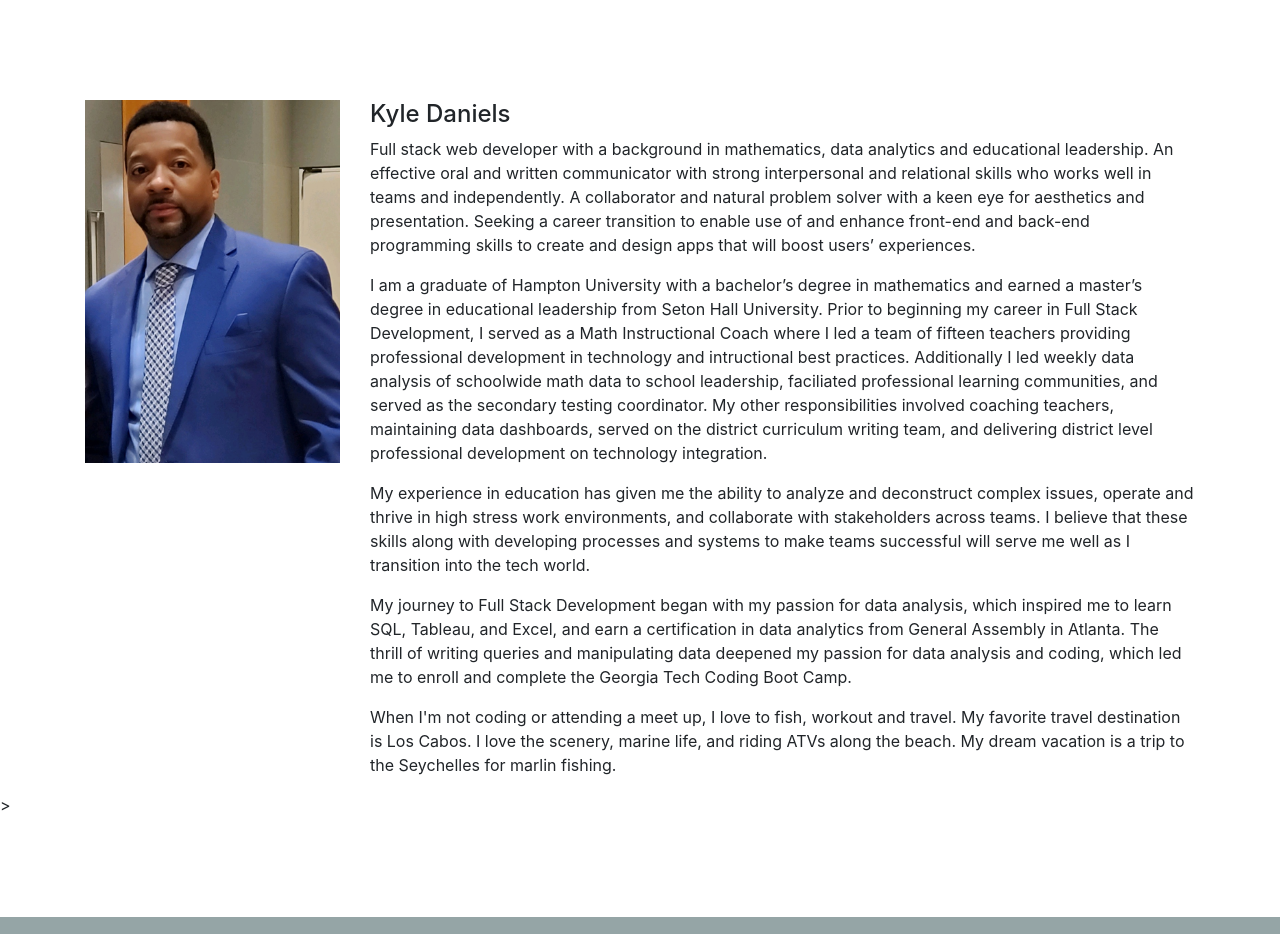
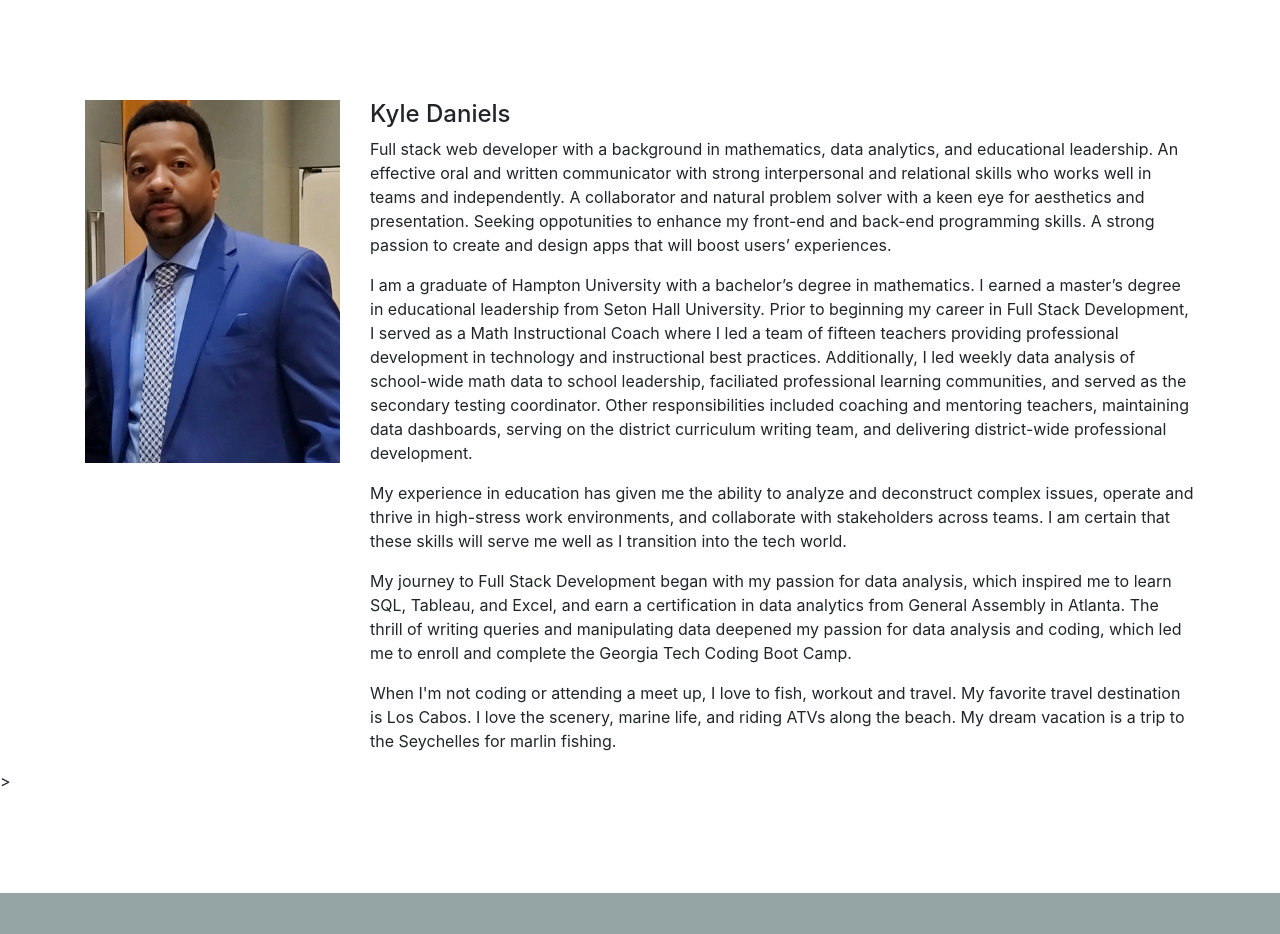
Before and after one commit to kyle67/UpdatedPortfolio, a plain HTML site: page index.html in a window 1280 px wide. Shown: the part 960-1894 px from the top of the page. Drawn offline with nearby package versions, Linux system fonts and the light colour scheme.

Commit message:
modified about me section

```diff
--- a/index.html
+++ b/index.html
@@ -90,20 +90,19 @@
 
             <h4>Kyle Daniels</h4>
 
-            <p>Full stack web developer with a background in mathematics, data analytics and educational leadership.
+            <p>Full stack web developer with a background in mathematics, data analytics, and educational leadership.
               An effective oral and written communicator with strong interpersonal and relational skills who works well in teams and independently.
-              A collaborator and natural problem solver with a keen eye for aesthetics and presentation.  Seeking a career transition to enable use
-               of and enhance front-end and back-end programming skills to create and design apps that will boost users’ experiences.</p>
-            <p> I am a graduate of Hampton University with a bachelor’s degree in mathematics and earned a master’s degree in
+              A collaborator and natural problem solver with a keen eye for aesthetics and presentation. Seeking oppotunities to
+              enhance my front-end and back-end programming skills. A strong passion to create and design apps that will boost users’ experiences. </p>
+            <p> I am a graduate of Hampton University with a bachelor’s degree in mathematics. I earned a master’s degree in
               educational leadership from Seton Hall University. Prior to beginning my career in Full Stack Development, I
               served as a Math Instructional Coach where I led a team of fifteen teachers providing professional development in technology
-              and intructional best practices. Additionally I led weekly data analysis of schoolwide math data to school leadership, faciliated
-              professional learning communities, and served as the secondary testing coordinator. My other responsibilities involved coaching teachers,
-              maintaining data dashboards, served on the district curriculum writing team, and delivering district level professional development on
-              technology integration.</p>
-              <p>My experience in education has given me the ability to analyze and deconstruct complex issues, operate and thrive in high stress work
-                environments, and collaborate with stakeholders across teams. I believe that these skills along with developing processes and systems to make teams successful
-              will serve me well as I transition into the tech world. </p>
+              and instructional best practices. Additionally, I led weekly data analysis of school-wide math data to school leadership, faciliated
+              professional learning communities, and served as the secondary testing coordinator. Other responsibilities included coaching and mentoring teachers,
+              maintaining data dashboards, serving on the district curriculum writing team, and delivering district-wide professional development.</p>
+
+              <p>My experience in education has given me the ability to analyze and deconstruct complex issues, operate and thrive in high-stress work
+                environments, and collaborate with stakeholders across teams. I am certain that these skills will serve me well as I transition into the tech world. </p>
               <p>My journey to Full Stack Development began with my passion for data analysis, which inspired me to learn SQL, Tableau, and
                 Excel, and earn a certification in data analytics from General Assembly in Atlanta. The thrill of writing queries and
                 manipulating data deepened my passion for data analysis and coding, which led me to enroll and complete the Georgia Tech
```
